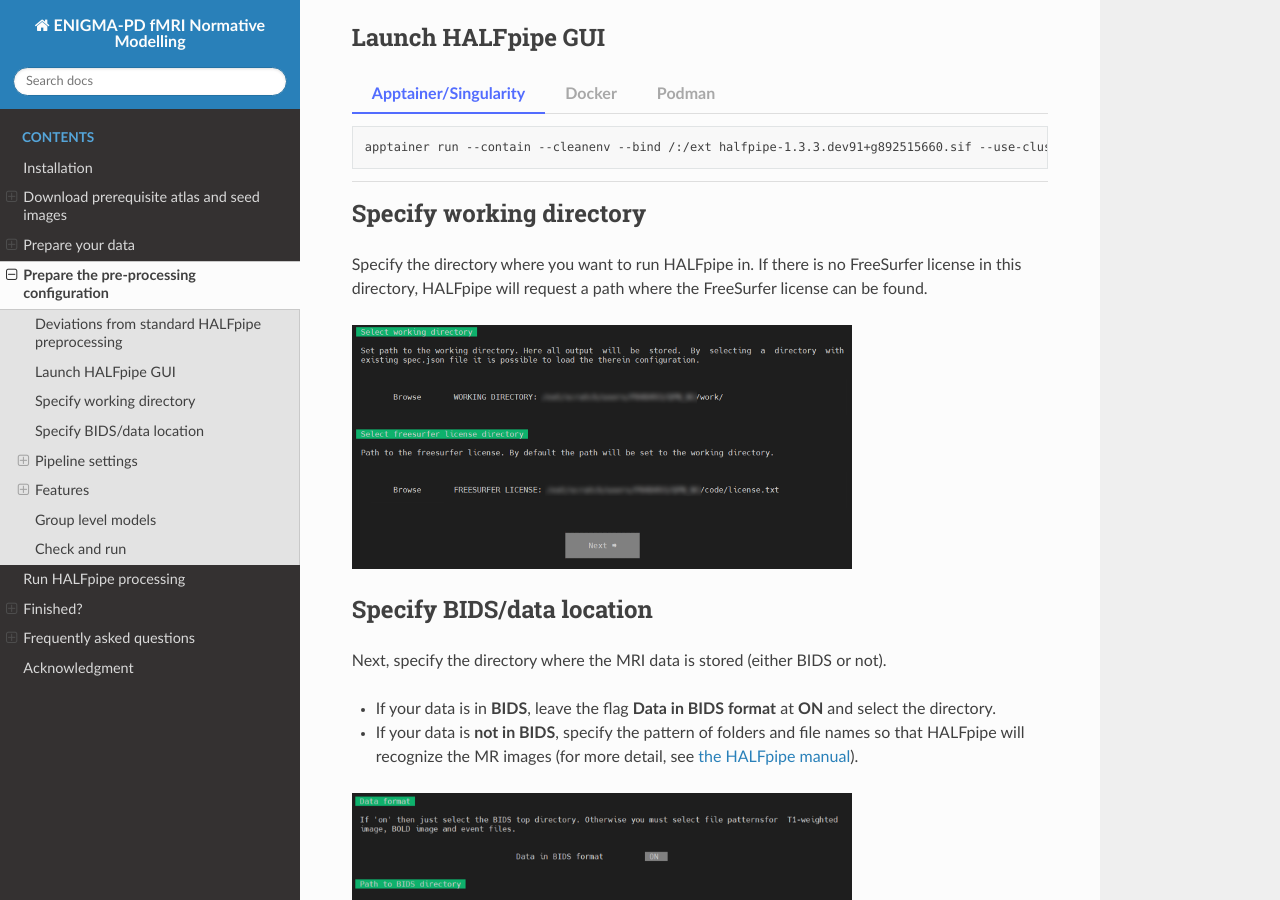
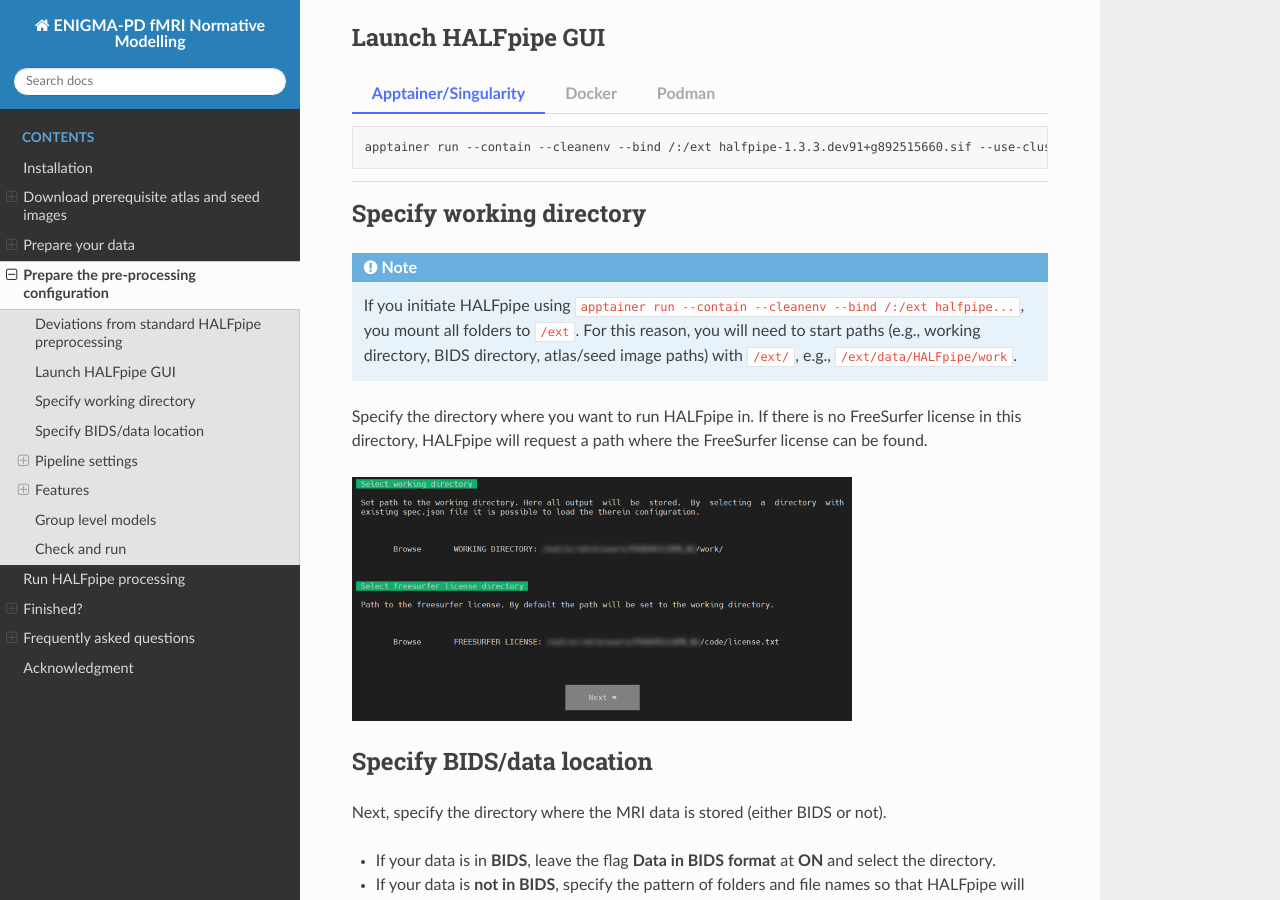
Before and after one commit to timvbalkom/ENIGMA-fMRI-normative-modelling, a Sphinx documentation site: the page built from docs/source/prepare_spec.md, in a window 1280 px wide and 900 px high, scrolled down 562 px. Built offline with Sphinx 7.4.7 and the Read the Docs theme 3.1.0, drawn with Linux system fonts in a browser that asks for light colours.

Commit message:
Update prepare_spec.md with HALFpipe /ext/ usage note
Added note about mounting folders when using HALFpipe with Apptainer.

````diff
--- a/docs/source/prepare_spec.md
+++ b/docs/source/prepare_spec.md
@@ -33,6 +33,10 @@ Instructions will follow soon&trade;!
 
 
 ## Specify working directory
+
+```{note}
+If you initiate HALFpipe using `apptainer run --contain --cleanenv --bind /:/ext halfpipe...`, you mount all folders to `/ext`. For this reason, you will need to start paths (e.g., working directory, BIDS directory, atlas/seed image paths) with `/ext/`, e.g., `/ext/data/HALFpipe/work`.
+```
 
 Specify the directory where you want to run HALFpipe in. If there is no FreeSurfer license in this directory, HALFpipe will request a path where the FreeSurfer license can be found.
 ```{image} /screenshots/workdir.png
````
